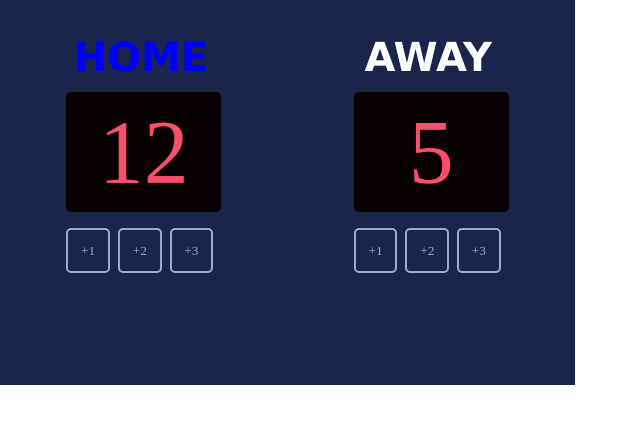
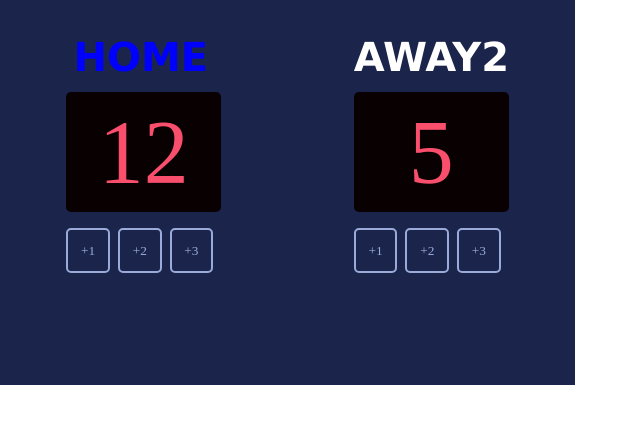
Before and after one commit to Endo10ma/basketball-counter, a website built with Vite: page index.html in a window 1280 px wide. Shown: the whole page, without its empty margins (0-640 px from the left). Built offline with nearby package versions, Linux system fonts and the light colour scheme; a web font is replaced by a local one.

Commit message:
Update index.html
changed the guestTitle from AWAY to AWAY2

```diff
--- a/index.html
+++ b/index.html
@@ -16,7 +16,7 @@
                 </div>
             </div>
             <div class="team">
-                <h3 id="guestTitle">AWAY</h3>
+                <h3 id="guestTitle">AWAY2</h3>
                 <div class="score" id="guest">
                     5
                 </div>
```
